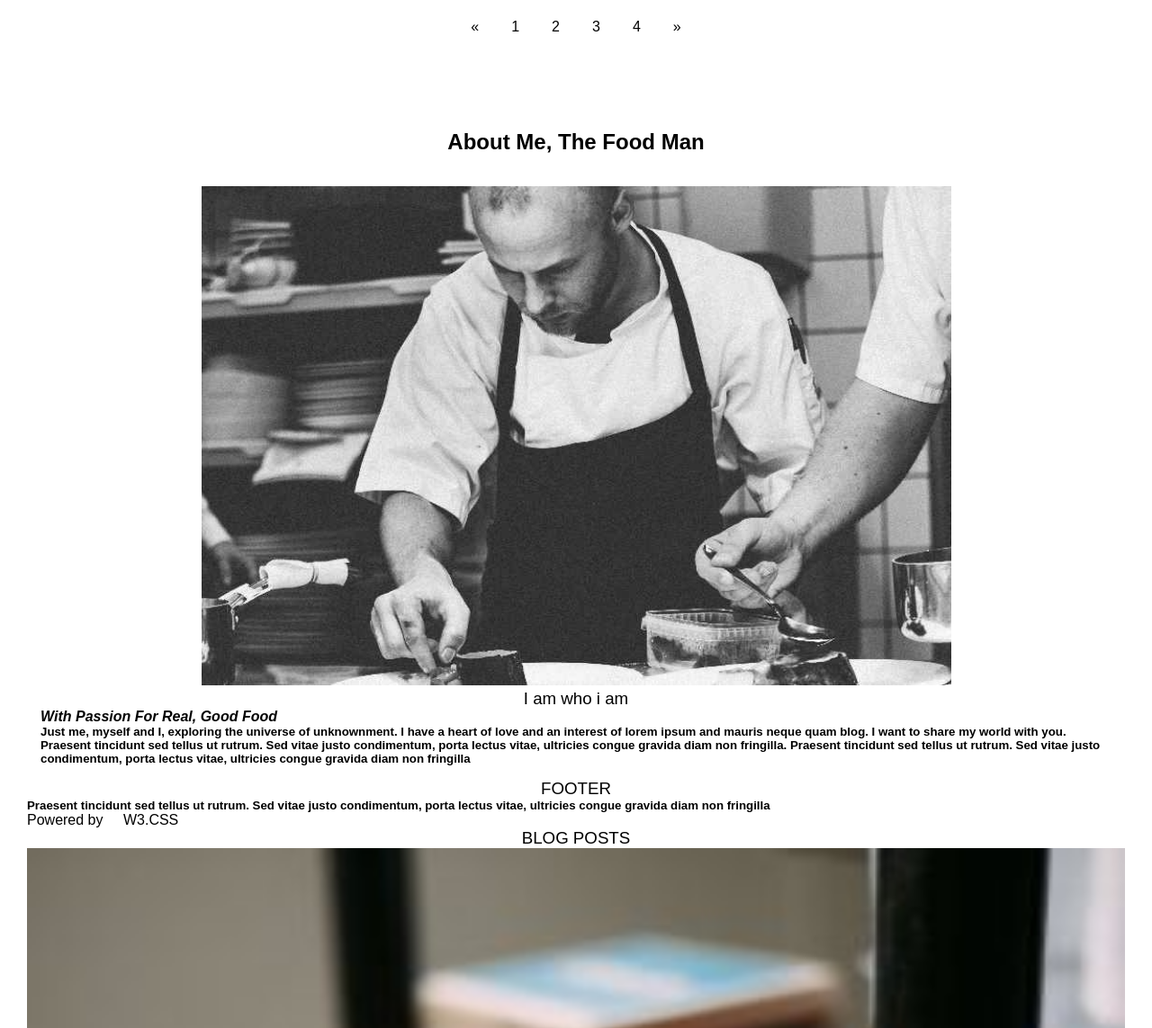
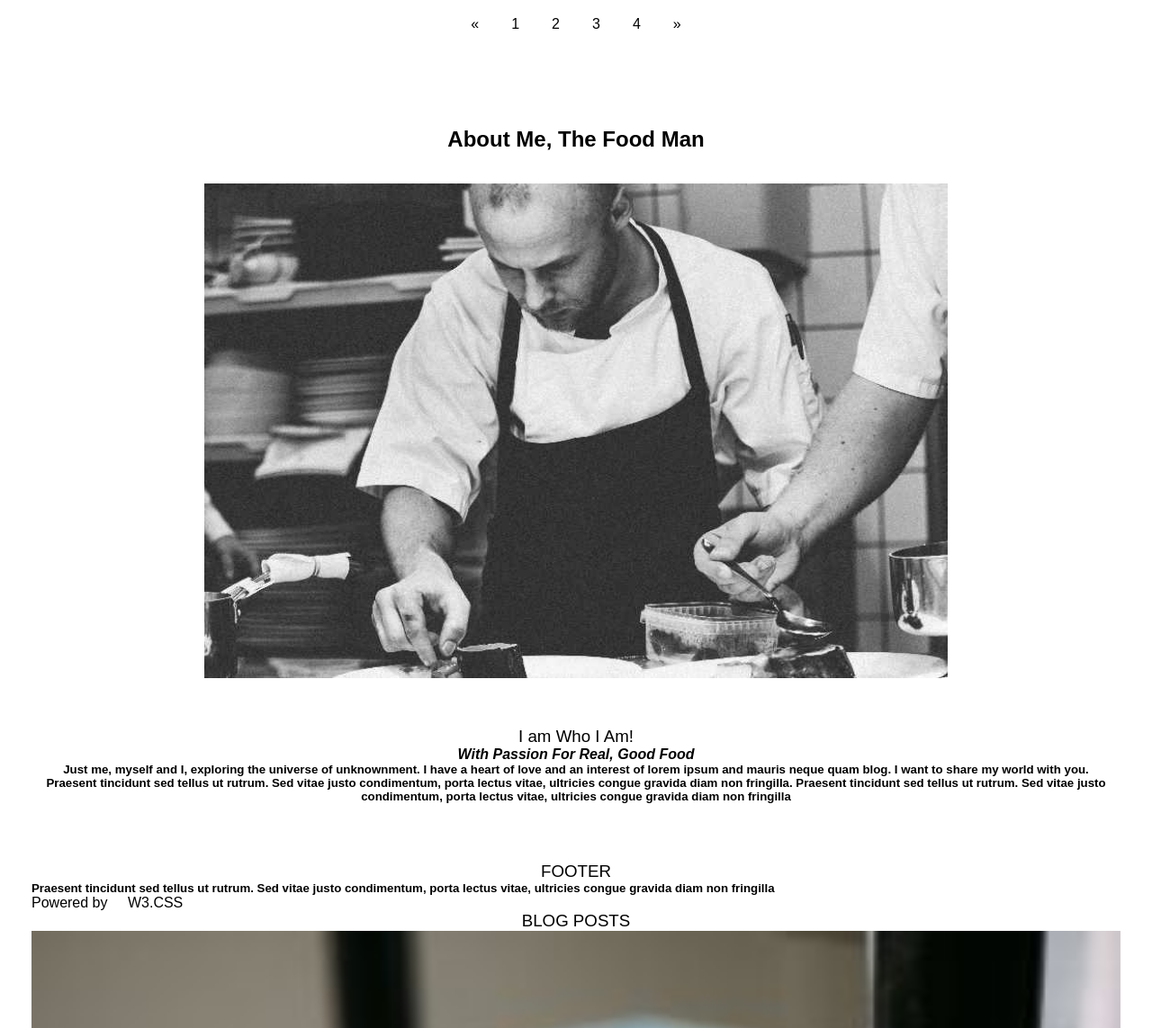
Before and after one commit to GajuQueen/My-food, a plain HTML site: page index.html in a window 1280 px wide. Shown: the part 1248-2391 px from the top of the page at 90% size. Drawn offline with Linux system fonts and the light colour scheme.

Commit message:
8th commit

```diff
--- a/CSS/index.css
+++ b/CSS/index.css
@@ -13,7 +13,7 @@
 }
 .food{
     display: block;
-    padding: 10px;
+    padding: 15px;
     margin: 0px 20px;
 }
 
@@ -75,13 +75,16 @@ a:hoover{
 .about{
     padding: 15px;
 }
-.abouts{
+.aboutm{
 text-align: center;
 padding: 5px;
 margin: 30px 10px;
 }
 .about img{
-/* border: 30px dashed blue; */
   width: 70%;
 margin-left: 15%;
 }
+.abouts{
+    padding: 50px 0px;
+   text-align: center;
+}
--- a/index.html
+++ b/index.html
@@ -74,11 +74,11 @@
         </div>
         <!-- ABOUT********************************************************* -->
         <div class="about">
-            <h2 class="abouts">About Me, The Food Man</h2>
+            <h2 class="aboutm">About Me, The Food Man</h2>
             <img src="/Assets/psn 1.jpg" alt="">
-            <div class="About">
+            <div class="abouts">
                 <p>
-                <h3>I am who i am</h3>
+                <h3>I am Who I Am!</h3>
                 </p>
                 <i>
                     <h4>With Passion For Real, Good Food</h4>
```
